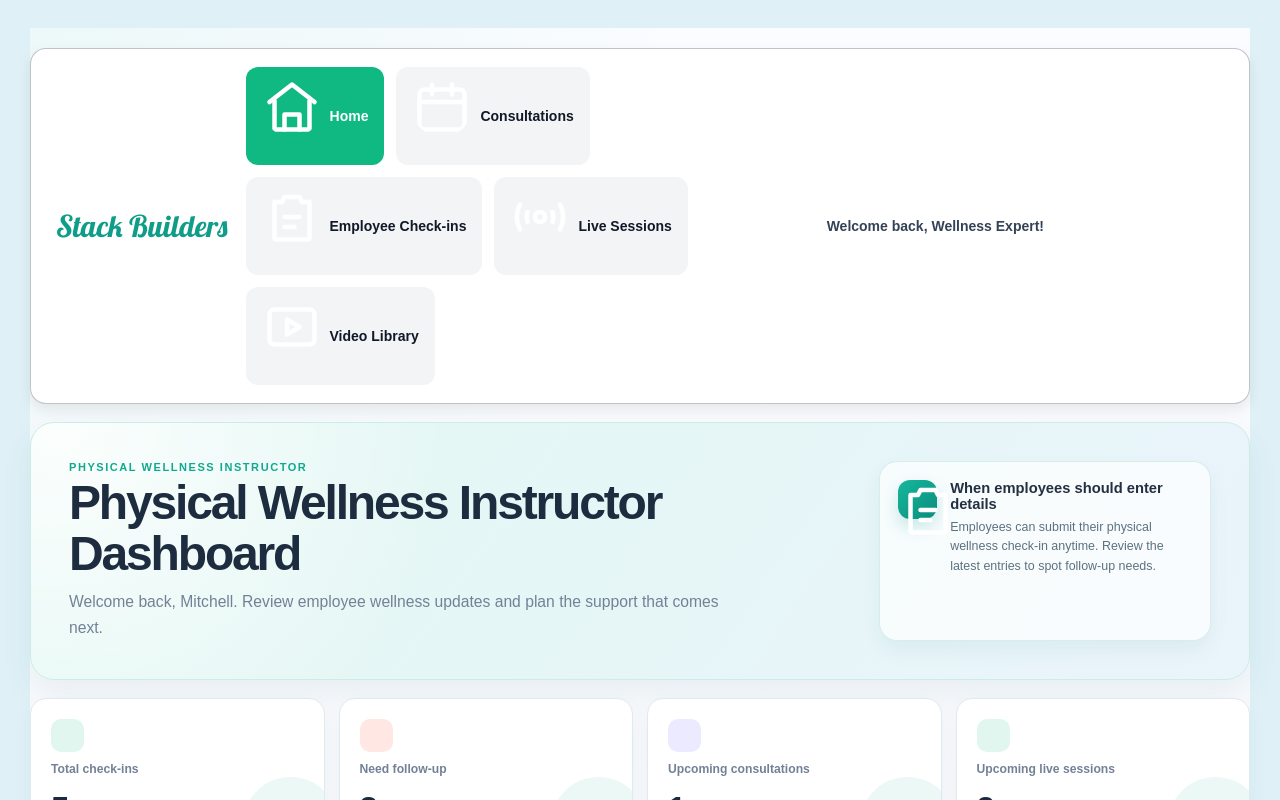
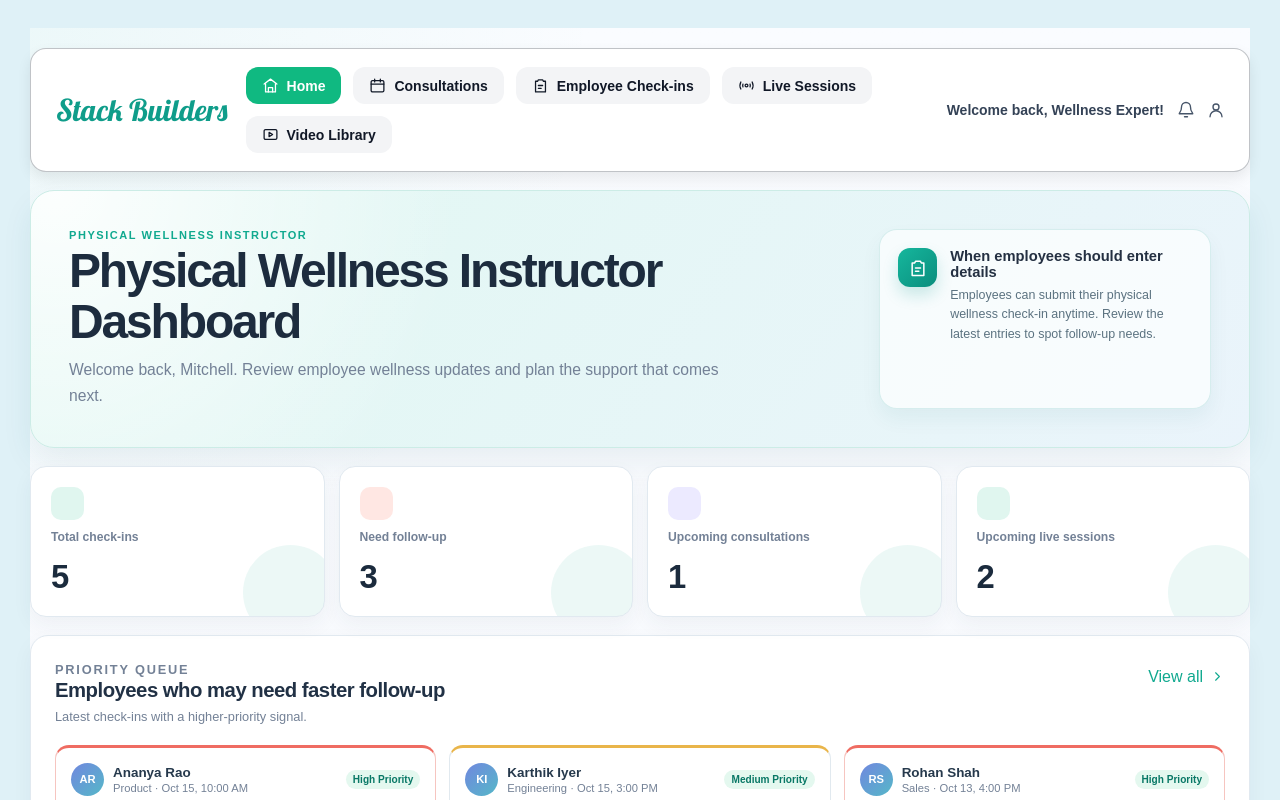
Before and after one commit to IIIT-Sricity-FSD-2024-2028/12_StackBuilders, a React (Vite) app in the folder front-end/react-app/: page /expert in a window 1280 px wide. Shown: the top 800 px of the page. Built offline with nearby package versions, Linux system fonts and the light colour scheme.

Commit message:
Isolate Expert navigation icons

```diff
--- a/front-end/react-app/src/features/expert/expert.css
+++ b/front-end/react-app/src/features/expert/expert.css
@@ -22,7 +22,23 @@
 .expert-workspace button, .expert-workspace input, .expert-workspace select, .expert-workspace textarea { font: inherit; }
 .expert-workspace button { cursor: pointer; }
 .expert-workspace button:disabled { cursor: not-allowed; }
-.expert-icon { display: block; fill: none; stroke: currentColor; stroke-linecap: round; stroke-linejoin: round; stroke-width: 1.8; flex: 0 0 auto; }
+/* Keep Expert SVG icons isolated from the Employee stylesheet's generic
+   `.expert-icon` card rule (which sets icons to 60px circular tiles). */
+.expert-workspace .expert-icon {
+  display: block !important;
+  width: auto !important;
+  height: auto !important;
+  margin: 0 !important;
+  border-radius: 0 !important;
+  color: inherit !important;
+  background: transparent !important;
+  fill: none;
+  stroke: currentColor;
+  stroke-linecap: round;
+  stroke-linejoin: round;
+  stroke-width: 1.8;
+  flex: 0 0 auto;
+}
 
 .expert-navbar { display: flex; justify-content: space-between; align-items: center; gap: 18px; padding: 18px 25px; border: 1px solid rgba(31, 41, 55, .28); border-radius: 16px; background: #fff; box-shadow: 0 6px 14px rgba(0, 0, 0, .08); }
 .expert-logo { color: #0f9d8a; font-family: Lobster, cursive; font-size: 30px; font-weight: 400; line-height: 1; white-space: nowrap; }
```
